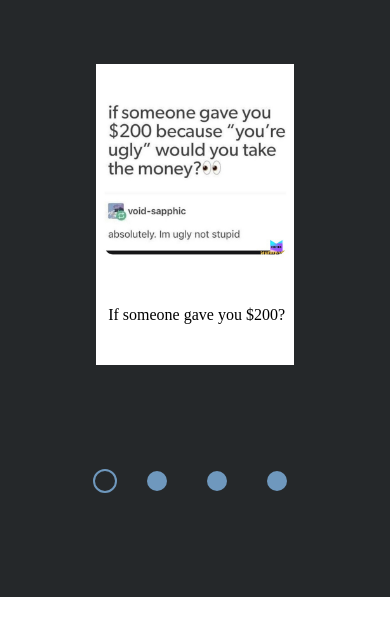
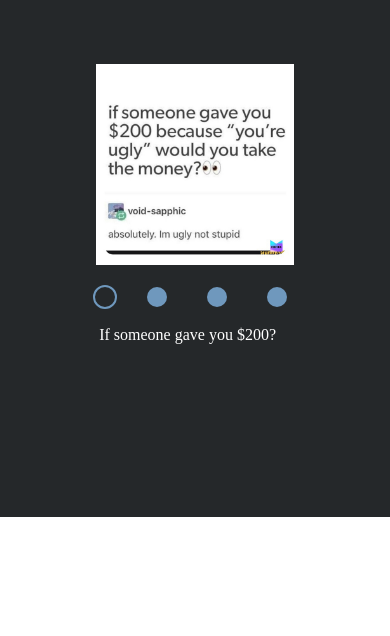
Before and after one commit to NJul/cssMemSlider, a plain HTML site: page cssMemSlider/index.html in a window 390 px wide. Drawn offline with Linux system fonts and the light colour scheme.

Commit message:
feat: add mobile styles (Sun, Oct 17, 2021 20:04:56 PM)

```diff
--- a/cssMemSlider/style.css
+++ b/cssMemSlider/style.css
@@ -20,6 +20,8 @@
 }
 
 .slider-container {
+  display: flex;
+  flex-direction: column;
   margin: 0 auto;
   max-width: 100%;
   text-align: center;
@@ -167,12 +169,20 @@ figcaption {
   }
 
   figcaption {
+    padding-top: 20px;
     font-size: 16px;
-    text-align: center;
+    text-align: left;
+    color: #ffffff;
+  }
+
+  .slide-content {
+    background-color: #25282a;
   }
 
   .bullets {
     justify-content: center;
-    margin: 0;
+    margin-right: 0;
+    margin-top: -204px;
+    margin-bottom: 104px;
   }
 }
```
